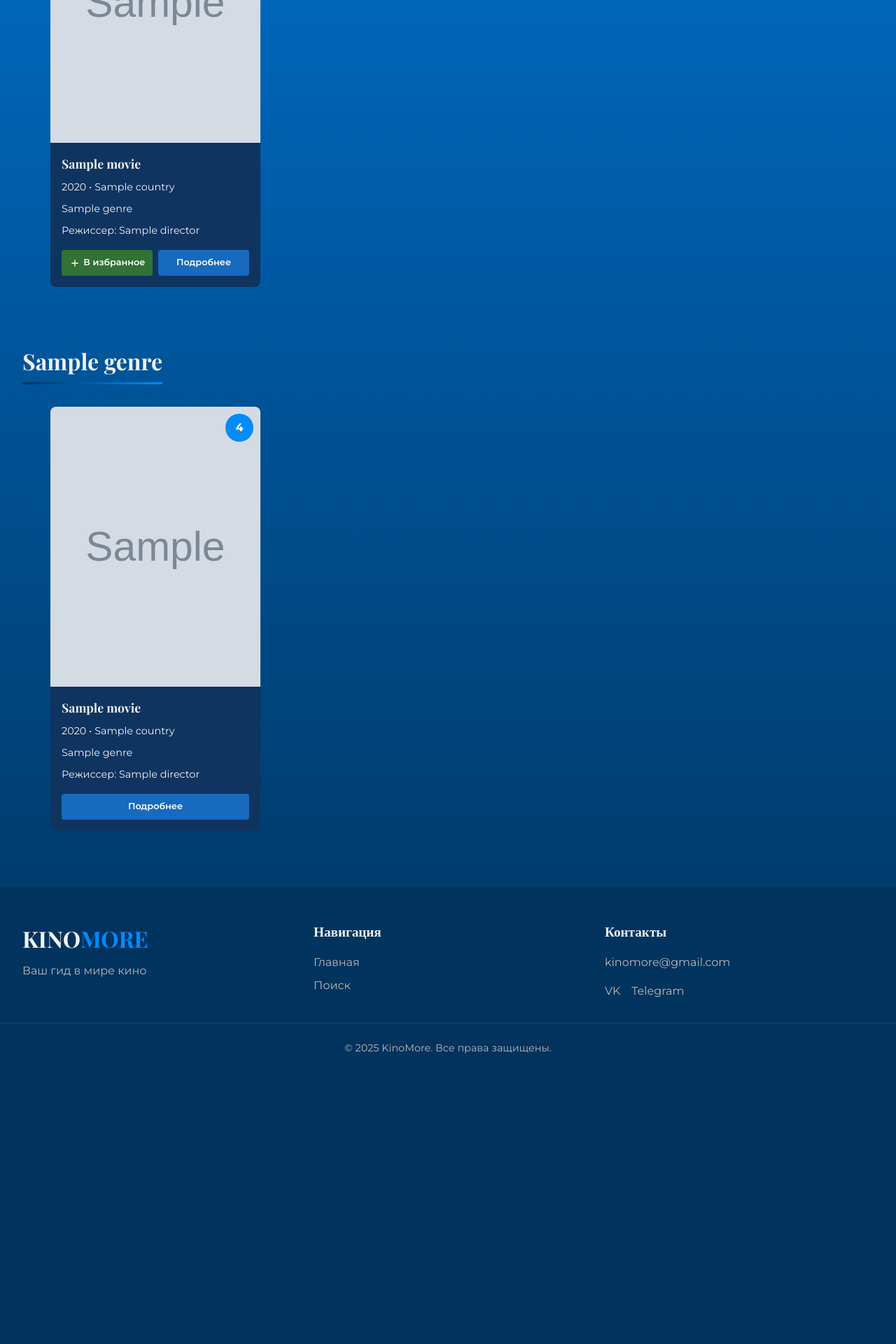
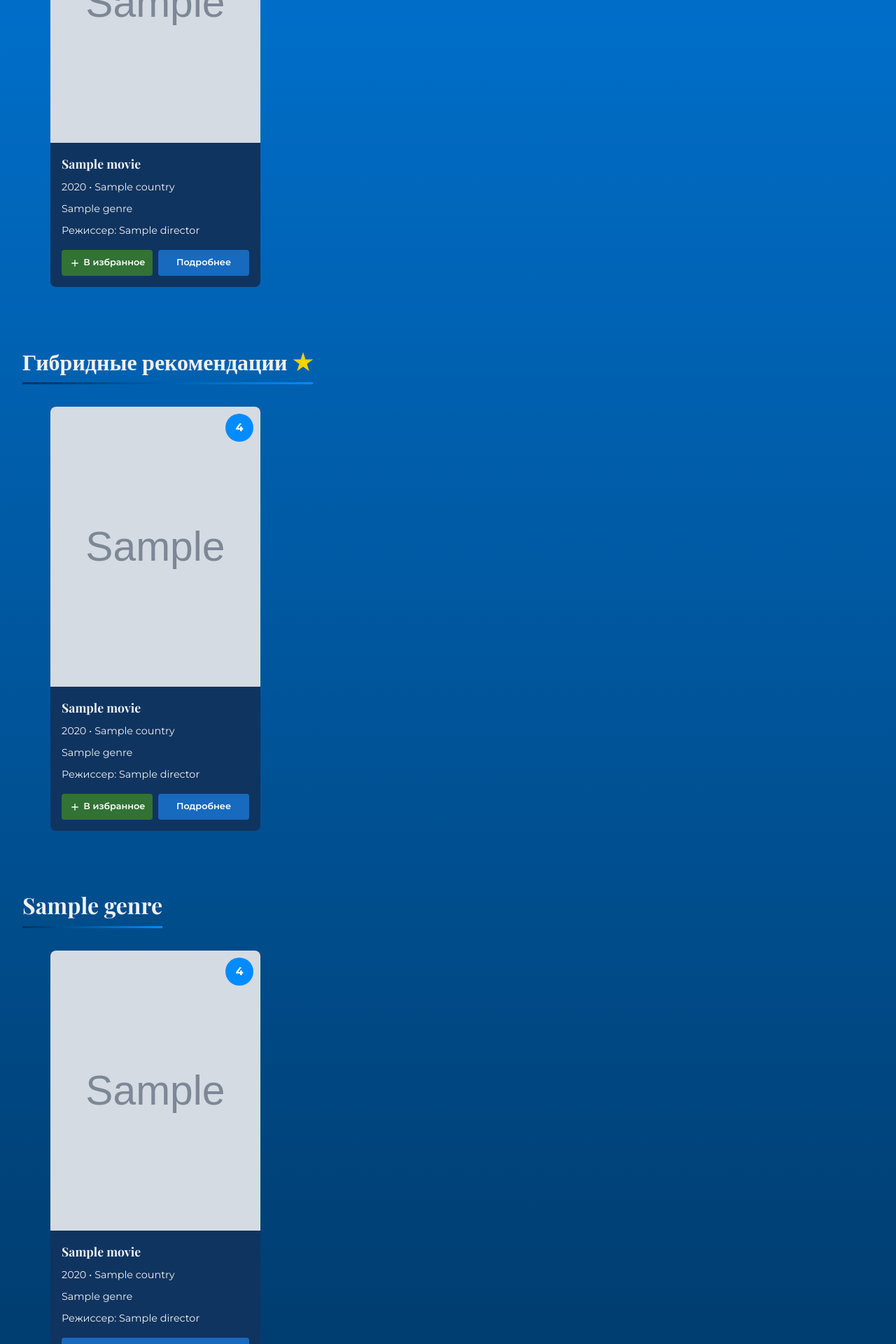
Before and after one commit to AlexanderSh11/films_app, a Django app: template templates/home.html in a window 1280 px wide. Shown: the part 1160-3080 px from the top of the page at 70% size. Before the commit the page ends 2665 px from the top, so only its background shows below. Run offline with Django 3.2, Linux system fonts and the light colour scheme; the template is opened without the code that fills it: most values are stand-ins (such as "Sample title", 1, 10 or a date in 2020); grey boxes marked "Sample" are stand-in pictures.

Commit message:
Внедрение гибридных рекомендаций на веб-страницу

```diff
--- a/templates/home.html
+++ b/templates/home.html
@@ -170,6 +170,82 @@
         </section>
         {% endif %}
 
+        {% if hybrid_recommendations %}
+        <section class="movie-section">
+            <h2 class="section-title">Гибридные рекомендации <span class="highlight">★</span></h2>
+            <div class="carousel-container">
+                <button class="carousel-btn carousel-btn-left" aria-label="Прокрутить влево">
+                    <svg width="24" height="24" viewBox="0 0 24 24">
+                        <path fill="currentColor" d="M15.41 7.41L14 6l-6 6 6 6 1.41-1.41L10.83 12z" />
+                    </svg>
+                </button>
+                <div class="movie-scroll-container">
+                    <div class="movie-row">
+                        {% for movie in hybrid_recommendations %}
+                        <div class="movie-card">
+                            <div class="movie-poster-container">
+                                {% if movie.local_poster %}
+                                    <img src="{{ movie.poster_display_url }}" alt="{{ movie.movie_name }}" class="movie-poster"/>
+                                {% else %}
+                                    <img src="{{ movie.poster_link }}" alt="{{ movie.movie_name }}" class="movie-poster"/>
+                                {% endif %}
+                                <div class="movie-rating movie-rating-color">{{ movie.rating }}</div>
+                            </div>
+                            <div class="movie-info">
+                                <h3 class="movie-title">{{ movie.movie_name }}</h3>
+                                <p class="movie-meta">
+                                    {{ movie.year }} •{% for country in movie.country.all %}
+                                    {{ country.name }}{% if not forloop.last %}, {% endif %}
+                                    {% empty %}
+                                    {% endfor %}
+                                </p>
+
+                                <p class="movie-meta">
+                                    {% for genre in movie.genre.all %}
+                                    {{ genre.name }}{% if not forloop.last %}, {% endif %}
+                                    {% empty %}
+                                    Не указано
+                                    {% endfor %}
+                                </p>
+
+                                <p class="movie-director">
+                                    Режиссер:{% for director in movie.director.all %}
+                                    {{ director.name }}{% if not forloop.last %}, {% endif %}
+                                    {% empty %}
+                                    Не указано
+                                    {% endfor %}
+                                </p>
+                                <div class="movie-actions">
+                                    {% if movie.id in user_favorites %}
+                                    <a href="{% url 'remove_from_favorites' movie.id %}" class="action-btn remove-btn">
+                                        <svg width="16" height="16" viewBox="0 0 24 24">
+                                            <path fill="currentColor" d="M19 13H5v-2h14v2z" />
+                                        </svg>Удалить
+                                    </a>
+                                    {% else %}
+                                    <a href="{% url 'add_to_favorites' movie.id %}" class="action-btn add-btn">
+                                        <svg width="16" height="16" viewBox="0 0 24 24">
+                                            <path fill="currentColor" d="M19 13h-6v6h-2v-6H5v-2h6V5h2v6h6v2z" />
+                                        </svg>В избранное
+                                    </a>
+                                    {% endif %}
+                                    <a href="{% url 'movie_detail' movie.id %}"
+                                        class="action-btn details-btn">Подробнее</a>
+                                </div>
+                            </div>
+                        </div>
+                        {% endfor %}
+                    </div>
+                </div>
+                <button class="carousel-btn carousel-btn-right" aria-label="Прокрутить вправо">
+                    <svg width="24" height="24" viewBox="0 0 24 24">
+                        <path fill="currentColor" d="M8.59 16.59L10 18l6-6-6-6-1.41 1.41L13.17 12z" />
+                    </svg>
+                </button>
+            </div>
+        </section>
+        {% endif %}
+
         {% for genre, movies in movies_by_genre.items %}
         <section class="movie-section">
             <h2 class="section-title">
```
Also changed, not shown: app/views.py (+7 -3 lines).
